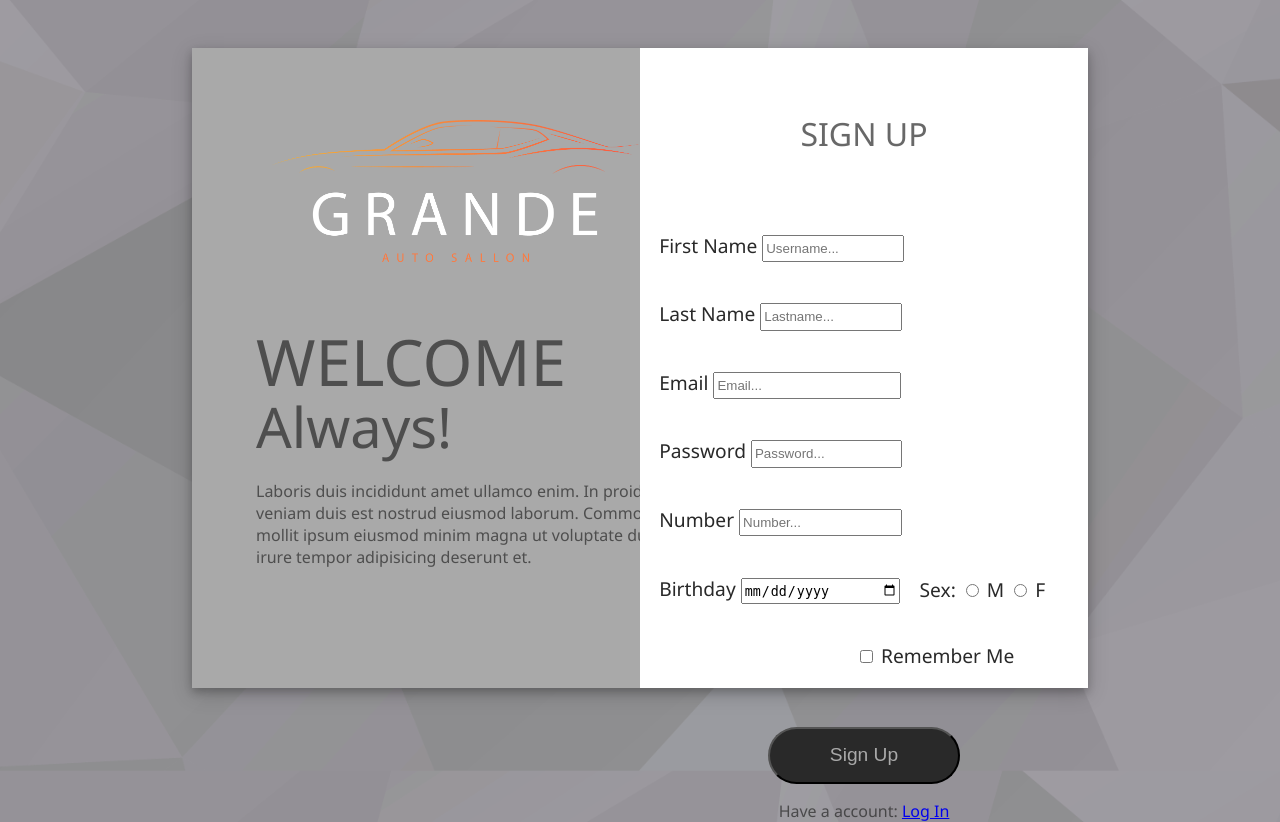
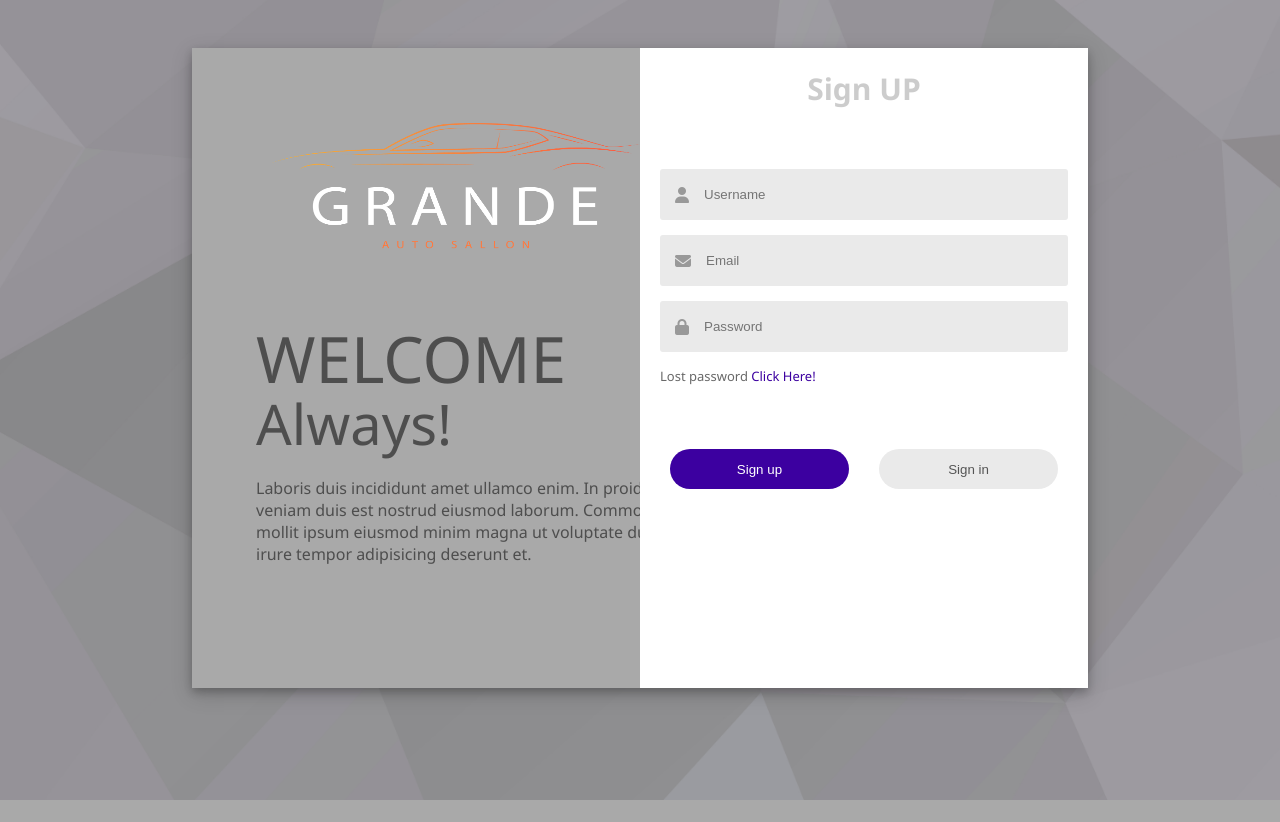
Before and after one commit to EdiiA/Project-1, a PHP site: page /sign-up.html in a window 1280 px wide. After the commit the page ends 800 px from the top, so only its background shows below. Run offline with PHP 8.4, Linux system fonts and the light colour scheme; some libraries are stand-ins or nearby versions.

Commit message:
Disa ndrryshimi ne Login page dhe Validimi

```diff
--- /dev/null
+++ b/funksioniLoginpage.js
@@ -0,0 +1,48 @@
+let signupBtn = document.getElementById("signupBtn");
+let signinBtn = document.getElementById("signinBtn");
+let nameField = document.getElementById("nameField");
+let title = document.getElementById("title");
+
+signinBtn.onclick = function () {
+    nameField.style.maxHeight = "0";
+    title.innerHTML = "Sign In";
+    signupBtn.classList.add("disable");
+    signinBtn.classList.remove("disable");
+}
+
+signupBtn.onclick = function () {
+    nameField.style.maxHeight = "60px";
+    title.innerHTML = "Sign Up";
+    signupBtn.classList.remove("disable");
+    signinBtn.classList.add("disable");
+}
+function validateForm() {
+    var username = document.getElementById("username").value;
+    var email = document.getElementById("email").value;
+    var password = document.getElementById("password").value;
+
+    var emailRegex=/^([A-Za-z0-9_\-.])+@([A-Za-z0-9_\-.])+\.([A-Za-z]{2,4})$/;
+    if(!emailRegex.test(email)){
+        alert("Please enter your email");
+        return false;
+    }
+
+    if (!/^[a-zA-Z0-9]+$/.test(username)) {
+        alert("Username can only contain letters and numbers");
+        return false;
+    }
+
+    // Check if the email is valid
+    if (!isValidEmail(email)) {
+        alert("Invalid email address");
+        return false;
+    }
+
+    // Check if the password meets certain criteria (e.g., minimum length)
+    if (password.length < 6) {
+        MessageChannel.p
+        return false;
+    }
+
+    return true; // Form is valid, allow submission
+}
--- a/sign-up.css
+++ b/sign-up.css
@@ -73,74 +73,67 @@ body{
     height: 100%;
     background-color: white;
 }
+.signUp-form h1{
+    font-size: 30px;
+    margin-bottom: 60px;
+    color: rgba(0, 0, 0, 0.2);
+    position: relative;
+}
+.input-field{
+    background: #eaeaea;
+    margin: 15px 20px;
+    border-radius: 3px;
+    display: flex;
+    align-items: center;
+    max-height: 65px;
+    transition: max-height 0.5s;
+    overflow: hidden;
 
-#form-title{
-    font-size: 2em;
-    margin-top: 2em;
+
 }
+input{
+    width: 100%;
+    background: transparent;
+    border: 0;
+    outline: 0;
+    padding: 18px 15px;
 
-.form{
+}
+.input-field i{
+    margin-left: 15px;
+    color: #999;
+
+}
+form p{
+    text-align: left;
+    margin-left: 20px;
+    font-size: 13px;
+}
+form p a{
+    text-decoration: none;
+    color: #3c00a0;
+}
+.btn-field{
     width: 100%;
-    color: #292929;
     display: flex;
-    flex-direction: row;
-    align-items: center;
-    font-size: 1.2em;
-    flex-wrap: wrap;
-    margin-top: 3em;
+    justify-content: space-evenly;
 }
-
-.input-1{
-    width: 10em;
-    height: 1.6em;
+.btn-field button{
+    /* flex-basis: 48%; */
+    background:#3c00a0 ;
+    color: #fff;
+    height:40px;
+    width: 40%;
+    border-radius: 20px;
+    border: 0;
+    outline: 0;
+    cursor: pointer;
+    transition:backgroud 1s;
 }
-
-#email{
-    width: 13.5em;
-    height: 1.6em;
+.input-group{
+    height: 280px;
 }
-
-#password{
-    width: 10.7em;
-    height: 1.6em;
+.btn-field button.disable{
+    background: #eaeaea;
+    color: #555;
 }
-
-.input-2{
-    width: 12.1em;
-    height: 1.6em;
-}
-
-.input-3{
-    width: 11.6em;
-    height: 1.6em;
-}
-
-.f-l-name{
-    margin-left: 1em;
-}
-
-.password{
-    margin-left: 1em;
-}
-
-.f-l-name2{
-    margin-left: 1em;
-}
-
-#gjinia{
-    margin-left: 1em;
-}
-
-#remember{
-    margin-left: 16.5em;
-}
-
-#signUp-button{
-    width: 10em;
-    height: 3em;
-    margin-top: 2em;
-    background-color: #292929;
-    color: #a9a9a9;
-    font-size: 1.2em;
-    border-radius: 3em;
-}
--- a/sign-up.html
+++ b/sign-up.html
@@ -1,64 +1,49 @@
-<!DOCTYPE html>
-<html lang="en">
-<head>
+<html>
         <meta charset="UTF-8">
         <meta name="viewport" content="width=device-width, initial-scale=1.0">
         <title>Sign Up</title>
         <link rel="stylesheet" href="sign-up.css">
-</head>
+        <script src="https://kit.fontawesome.com/c8a0de6e0d.js" crossorigin="anonymous"></script>
 <body>
 <div class="sign-up">
     <div class="signUp-text">
-
         <div class="bgfoto">
             <p class="bg-logo"><img src="Img/logo-1.png" alt="logo"></p>
             <!-- <p>Emri</p> House Of Cars -->
         </div>
-
         <p id="text-title">WELCOME</p>
         <p id="text-title-2">Always!</p>
-
         <p id="text-p">Laboris duis incididunt amet ullamco enim. In proident veniam duis est nostrud eiusmod laborum. Commodo mollit ipsum eiusmod minim magna ut voluptate duis irure tempor adipisicing deserunt et.</p>
     </div>
+    <div class="signUp-form">
+        <h1 id="title">Sign UP</h1>
+        <form action="" onsubmit="return validateForm()">
+            <div class="input-group">
+                <div class="input-field" id="nameField">
+                    <i class="fa-solid fa-user"></i>
+                    <input type="text" placeholder="Username" required>
+                </div>
+                <div class="input-field">
+                    <i class="fa-solid fa-envelope"></i>
+                    <input type="email" placeholder="Email" required>
+                </div>
+                <div class="input-field">
+                    <i class="fa-solid fa-lock"></i>
+                    <input type="password" placeholder="Password" required>
+                </div>
+                <p>Lost password <a href="#">Click Here!</a></p>
+            </div>
+            <div class="btn-field">
 
-        <div class="signUp-form">
-            <p id="form-title">SIGN UP</p>
+                <button type="submit" id="signupBtn">Sign up </button>
+                <button type="submit" id="signinBtn" class="disable">Sign in </button>
 
-            <form class="form">
-                <p class="f-l-name">First Name <input id="firstname" class="input-1" type="text" placeholder="Username..."></p>
-
-                <p class="f-l-name">Last Name <input id="lastname" class="input-1" type="text" placeholder="Lastname..."></p>
-
-                <p class="f-l-name">Email <input id="email" type="email" placeholder="Email..."></p>
-
-                <p class="password">Password <input id="password" class="input-2" type="password" placeholder="Password..."></p>
-
-                <p class="f-l-name">Number <input id="number" class="input-3" type="number" placeholder="Number..."></p>
-
-                <p class="f-l-name2">Birthday <input id="birthday" class="input-3" type="date"></p>
-
-                <p id="gjinia">Sex: <input type="radio" name="Gjinia" value="M"> <span>M</span> <input type="radio" name="Gjinia" value="F"> <span>F</span></p>
-
-                <p><input type="checkbox" name="Remember Me" id="remember"> Remember Me</p>
+            </div>
         </form>
 
-            <button id="signUp-button" type="button">Sign Up</button>
-
-            <p>Have a account: <a href="#">Log In</a></p>
     </div>
+    <script src="funksioniLoginpage.js"></script>
 </div>
 
-    <!-- <script>
-        document.getElementById("firstname").innerText = prompt("Write your first name: ");
-
-        document.getElementById("lastname").innerText = prompt("Write your Last name: ");
-
-        document.getElementById("email").innerText = prompt("Write your email: ");
-
-        document.getElementById("password").innerText = prompt("Write your password: ");
-
-        document.getElementById("number").innerText = prompt("Write your number: ");
-
-    </script> -->
 </body>
 </html>
```
Lines whose indentation alone changed are shown as unchanged.
